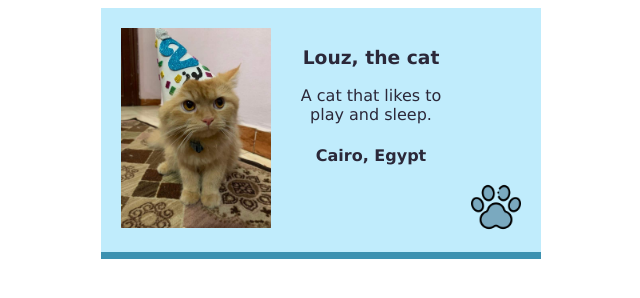
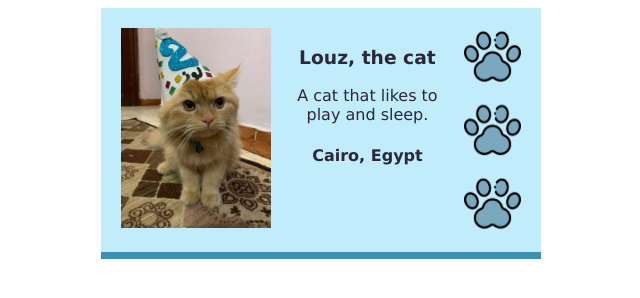
Before and after one commit to bassantgz30/Digital_Business_Card, a plain HTML site: page index.html in a window 1280 px wide. Shown: the whole page, without its empty margins (319-959 px from the left). Drawn offline with Linux system fonts and the light colour scheme.

Commit message:
repeated the footprint img with background-repeat

```diff
--- a/css/style.css
+++ b/css/style.css
@@ -24,11 +24,8 @@
 }
 
 .foot-section {
-    display: flex;
-    justify-content: flex-end;
-    align-items: flex-end;
+    width: 100px;
+    background-image: url("../images/footprint.png");
+    background-repeat: space;
+    background-size: contain;
 }
-
-.foot-img {
-    width: 50px;
-}
--- a/index.html
+++ b/index.html
@@ -18,9 +18,7 @@
                 <h4 class="city">Cairo, Egypt</h4>   <!-- city -->
             </div>
 
-            <div class="foot-section">
-                <img class="foot-img" src="images/footprint.png" alt="cat's footprint blue.">
-            </div>
+            <div class="foot-section" aria-label="cat footprint image"></div>
         </div>
     </body>
 
```
